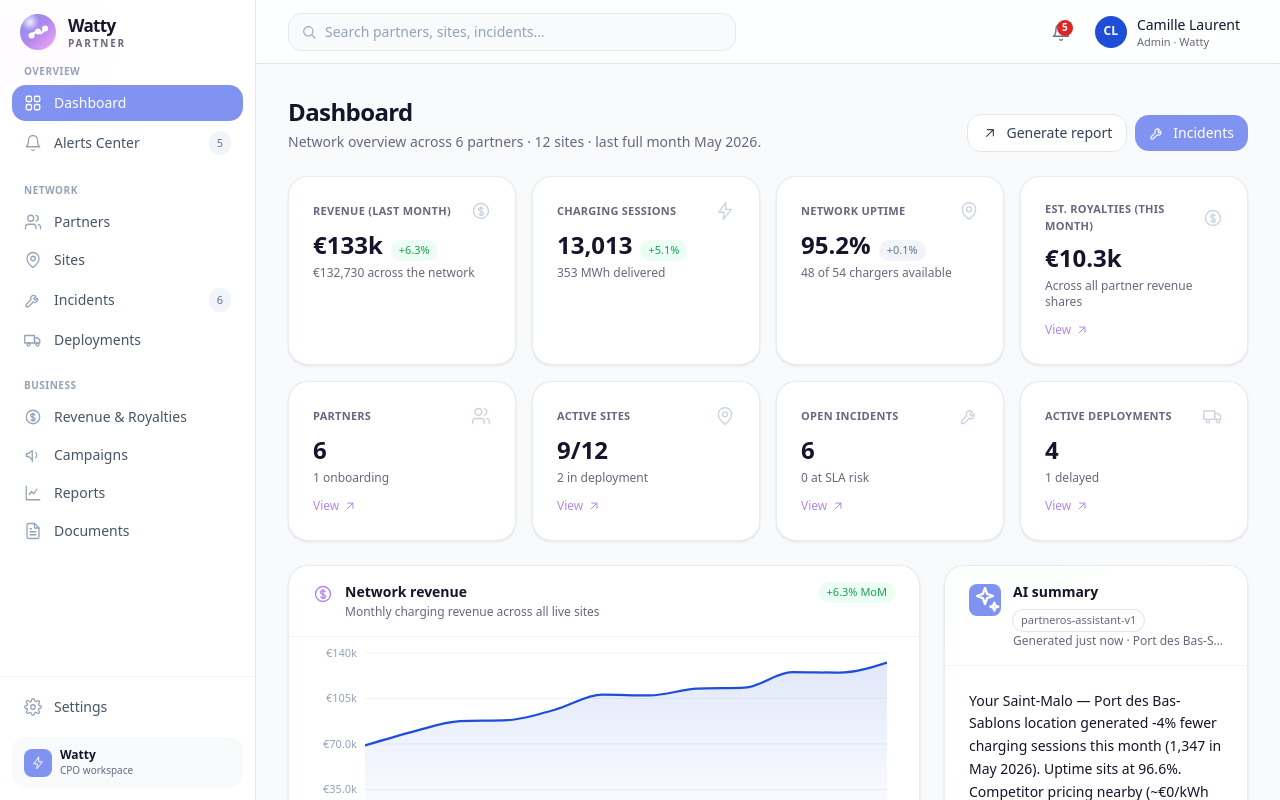
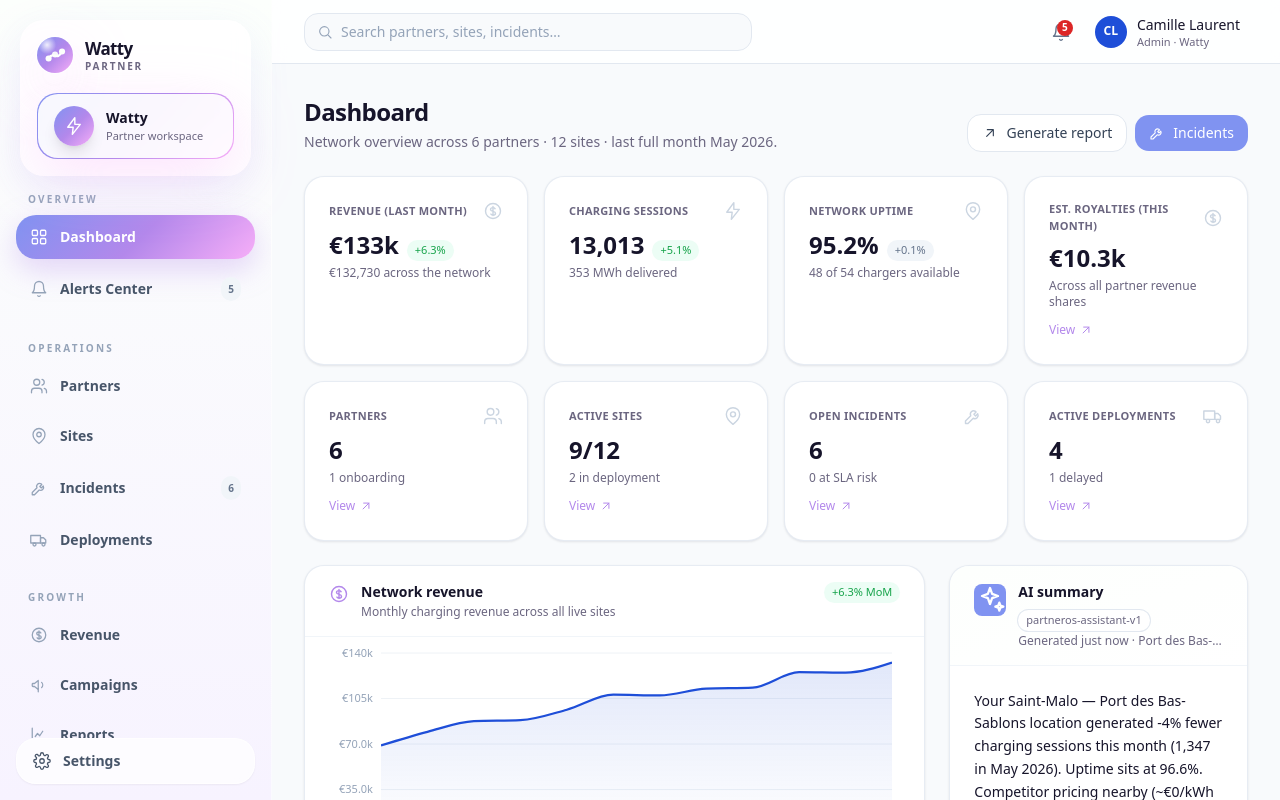
Before and after one commit to berthiertimothee-cell/WattyPartner, a Next.js app: page /dashboard in a window 1280 px wide. Shown: the top 800 px of the page. Built offline with nearby package versions, Linux system fonts and the light colour scheme.

Commit message:
Redesign sidebar with premium Watty UI

```diff
--- a/src/components/layout/Sidebar.tsx
+++ b/src/components/layout/Sidebar.tsx
@@ -23,6 +23,7 @@ type Item = { href: string; label: string; icon: (p: { className?: string }) =>
 
 export function Sidebar({ orgName, openIncidents, unreadAlerts }: { orgName: string; openIncidents: number; unreadAlerts: number }) {
   const pathname = usePathname();
+
   const groups: { title: string; items: Item[] }[] = [
     {
       title: "Overview",
@@ -32,7 +33,7 @@ export function Sidebar({ orgName, openIncidents, unreadAlerts }: { orgName: str
       ],
     },
     {
-      title: "Network",
+      title: "Operations",
       items: [
         { href: "/partners", label: "Partners", icon: UsersIcon },
         { href: "/sites", label: "Sites", icon: PinIcon },
@@ -41,9 +42,9 @@ export function Sidebar({ orgName, openIncidents, unreadAlerts }: { orgName: str
       ],
     },
     {
-      title: "Business",
+      title: "Growth",
       items: [
-        { href: "/revenues", label: "Revenue & Royalties", icon: CoinIcon },
+        { href: "/revenues", label: "Revenue", icon: CoinIcon },
         { href: "/campaigns", label: "Campaigns", icon: MegaphoneIcon },
         { href: "/reports", label: "Reports", icon: ChartIcon },
         { href: "/documents", label: "Documents", icon: DocIcon },
@@ -54,26 +55,62 @@ export function Sidebar({ orgName, openIncidents, unreadAlerts }: { orgName: str
   const isActive = (href: string) => pathname === href || pathname.startsWith(href + "/");
 
   return (
-    <aside className="sticky top-0 hidden h-screen w-64 shrink-0 flex-col border-r border-slate-200 bg-white lg:flex">
-      <div className="flex h-16 items-center px-5">
-        <Link href="/dashboard">
-          <Wordmark />
-        </Link>
+    <aside className="sticky top-0 hidden h-screen w-[272px] shrink-0 flex-col border-r border-white/60 bg-[linear-gradient(180deg,#FCFFFC_0%,#F7F3FF_100%)] lg:flex">
+      <div className="px-5 pb-4 pt-5">
+        <div className="rounded-3xl border border-white/70 bg-white/80 p-4 shadow-[0_12px_40px_rgba(128,147,241,0.12)] backdrop-blur">
+          <Link href="/dashboard">
+            <Wordmark />
+          </Link>
+
+          <div className="mt-5 overflow-hidden rounded-2xl bg-watty-gradient p-[1px] shadow-glow">
+            <div className="rounded-2xl bg-[#ffffffee] px-4 py-3 backdrop-blur">
+              <div className="flex items-center gap-3">
+                <span className="flex h-10 w-10 items-center justify-center rounded-2xl bg-watty-gradient text-white shadow-lg">
+                  <BoltIcon className="h-5 w-5" />
+                </span>
+                <div className="min-w-0">
+                  <p className="truncate text-sm font-bold text-ink">{orgName}</p>
+                  <p className="text-[11px] font-medium text-muted">Partner workspace</p>
+                </div>
+              </div>
+            </div>
+          </div>
+        </div>
       </div>
-      <nav className="flex-1 overflow-y-auto px-3 pb-4">
+
+      <nav className="flex-1 overflow-y-auto px-4 pb-6">
         {groups.map((g) => (
-          <div key={g.title} className="mb-5">
-            <p className="px-3 pb-1.5 text-[10px] font-semibold uppercase tracking-wider text-slate-400">{g.title}</p>
-            <ul className="space-y-0.5">
+          <div key={g.title} className="mb-7">
+            <p className="px-3 pb-2 text-[10px] font-bold uppercase tracking-[0.22em] text-slate-400">{g.title}</p>
+            <ul className="space-y-1.5">
               {g.items.map((it) => {
                 const Icon = it.icon;
                 const active = isActive(it.href);
+
                 return (
                   <li key={it.href}>
-                    <Link href={it.href} className={cn("nav-link", active && "nav-link-active")}>
-                      <Icon className={cn("h-[18px] w-[18px]", active ? "text-white" : "text-slate-400")} />
+                    <Link
+                      href={it.href}
+                      className={cn(
+                        "group flex items-center gap-3 rounded-2xl px-3.5 py-3 text-sm font-semibold transition-all duration-200",
+                        active
+                          ? "bg-watty-gradient text-white shadow-[0_10px_30px_rgba(179,136,235,0.35)]"
+                          : "text-slate-600 hover:bg-white hover:text-ink hover:shadow-card",
+                      )}
+                    >
+                      <Icon className={cn("h-[18px] w-[18px]", active ? "text-white" : "text-slate-400 group-hover:text-brand")}/>
                       <span className="flex-1">{it.label}</span>
-                      {it.badge ? <span className={cn("badge", active ? "bg-white/20 text-white" : "bg-slate-100 text-slate-500")}>{it.badge}</span> : null}
+
+                      {it.badge ? (
+                        <span
+                          className={cn(
+                            "inline-flex min-w-5 items-center justify-center rounded-full px-1.5 py-0.5 text-[10px] font-bold",
+                            active ? "bg-white/20 text-white" : "bg-slate-100 text-slate-500",
+                          )}
+                        >
+                          {it.badge}
+                        </span>
+                      ) : null}
                     </Link>
                   </li>
                 );
@@ -82,20 +119,18 @@ export function Sidebar({ orgName, openIncidents, unreadAlerts }: { orgName: str
           </div>
         ))}
       </nav>
-      <div className="border-t border-slate-100 p-3">
-        <Link href="/settings" className={cn("nav-link", isActive("/settings") && "nav-link-active")}>
-          <CogIcon className={cn("h-[18px] w-[18px]", isActive("/settings") ? "text-white" : "text-slate-400")} />
+
+      <div className="p-4 pt-0">
+        <Link
+          href="/settings"
+          className={cn(
+            "flex items-center gap-3 rounded-2xl border border-white/70 bg-white/70 px-4 py-3 text-sm font-semibold text-slate-600 shadow-sm backdrop-blur transition-all hover:bg-white hover:text-ink",
+            isActive("/settings") && "bg-white text-ink shadow-cardHover",
+          )}
+        >
+          <CogIcon className="h-[18px] w-[18px]" />
           <span>Settings</span>
         </Link>
-        <div className="mt-3 flex items-center gap-2 rounded-xl bg-slate-50 px-3 py-2.5">
-          <span className="flex h-7 w-7 items-center justify-center rounded-lg bg-brand text-white">
-            <BoltIcon className="h-3.5 w-3.5" />
-          </span>
-          <div className="min-w-0">
-            <p className="truncate text-xs font-semibold text-ink">{orgName}</p>
-            <p className="text-[10px] text-muted">CPO workspace</p>
-          </div>
-        </div>
       </div>
     </aside>
   );
```
